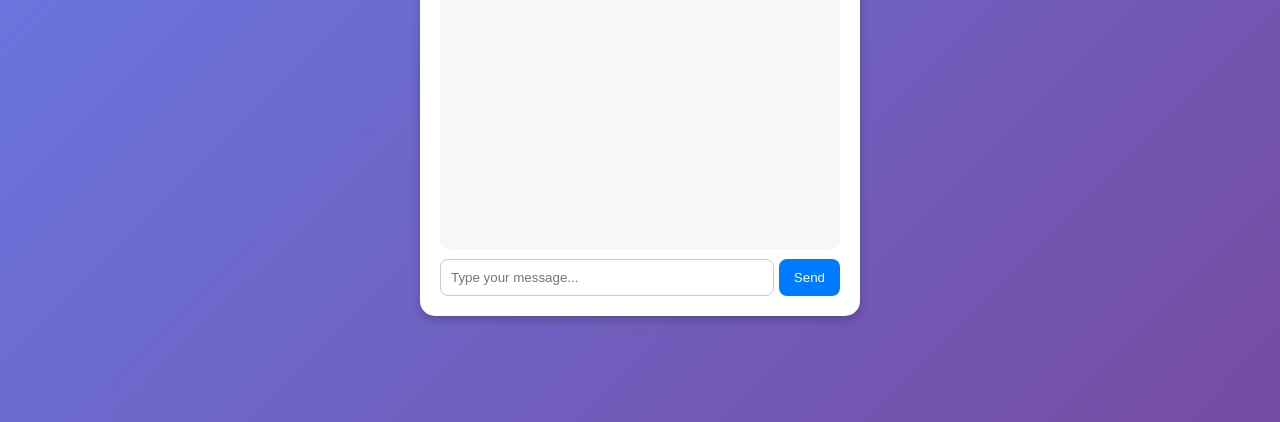
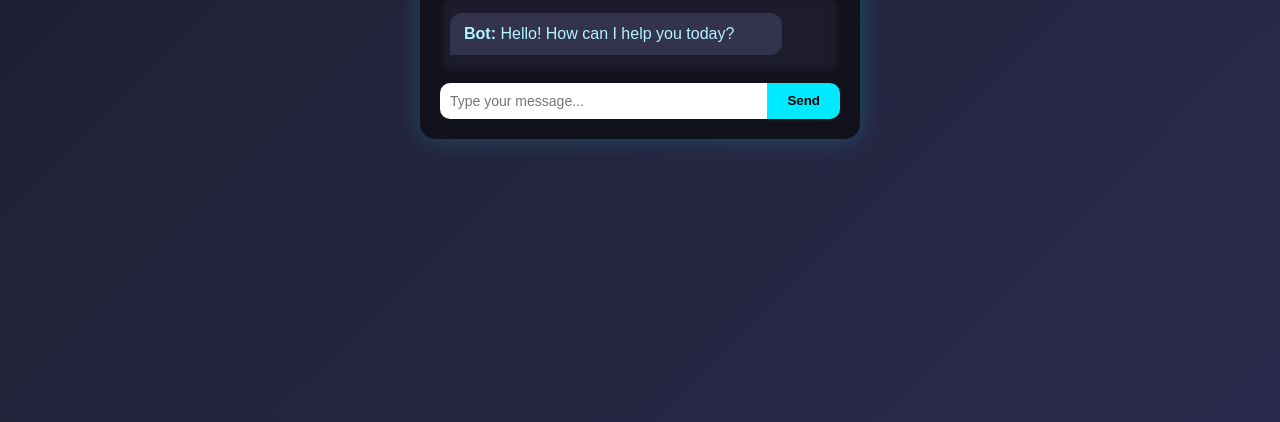
Before and after one commit to tanveergurman62-creator/javis, a plain HTML site: page index.html in a window 1280 px wide. Shown: the part 378-800 px from the top of the page. Drawn offline with Linux system fonts and the light colour scheme.

Commit message:
Update style.css

```diff
--- a/style.css
+++ b/style.css
@@ -1,6 +1,7 @@
 body {
-  font-family: Arial, sans-serif;
-  background: linear-gradient(135deg, #667eea, #764ba2);
+  background: linear-gradient(135deg, #1e1e2e, #2a2a4e);
+  font-family: "Poppins", sans-serif;
+  color: #fff;
   display: flex;
   justify-content: center;
   align-items: center;
@@ -9,60 +10,82 @@ body {
 }
 
 .chat-container {
-  background-color: white;
+  background: #12121c;
+  border-radius: 15px;
   width: 400px;
-  border-radius: 15px;
+  max-width: 90%;
   padding: 20px;
-  box-shadow: 0 4px 10px rgba(0,0,0,0.2);
+  box-shadow: 0 0 25px rgba(0, 255, 255, 0.2);
+  display: flex;
+  flex-direction: column;
 }
 
 h1 {
   text-align: center;
-  color: #333;
+  color: #00eaff;
+  margin-bottom: 10px;
 }
 
 .chat-box {
-  height: 400px;
+  flex: 1;
+  background-color: #1c1c2c;
+  border-radius: 10px;
+  padding: 10px;
   overflow-y: auto;
-  background: #f7f7f7;
-  padding: 10px;
-  border-radius: 10px;
-  margin-bottom: 10px;
+  max-height: 450px;
+  box-shadow: inset 0 0 10px rgba(0, 0, 0, 0.5);
+}
+
+.user-message,
+.bot-message {
+  margin: 8px 0;
+  padding: 10px 14px;
+  border-radius: 12px;
+  line-height: 1.4em;
+  word-wrap: break-word;
+}
+
+.user-message {
+  background-color: #007bff;
+  color: white;
+  align-self: flex-end;
+  max-width: 80%;
+  border-bottom-right-radius: 0;
 }
 
 .bot-message {
-  background-color: #e1e1e1;
-  padding: 8px;
-  border-radius: 8px;
-  margin: 5px 0;
-}
-
-.user-message {
-  background-color: #cce5ff;
-  padding: 8px;
-  border-radius: 8px;
-  text-align: right;
-  margin: 5px 0;
+  background-color: #33334d;
+  color: #b3f5ff;
+  align-self: flex-start;
+  max-width: 80%;
+  border-bottom-left-radius: 0;
 }
 
 .input-area {
   display: flex;
+  margin-top: 10px;
 }
 
 #user-input {
   flex: 1;
   padding: 10px;
-  border-radius: 8px;
-  border: 1px solid #ccc;
+  border: none;
+  border-radius: 10px 0 0 10px;
   outline: none;
+  font-size: 14px;
 }
 
 #send-btn {
-  padding: 10px 15px;
-  background-color: #007bff;
-  color: white;
+  padding: 10px 20px;
   border: none;
-  border-radius: 8px;
-  margin-left: 5px;
+  background-color: #00eaff;
+  color: #000;
+  font-weight: bold;
+  border-radius: 0 10px 10px 0;
   cursor: pointer;
+  transition: background 0.3s;
 }
+
+#send-btn:hover {
+  background-color: #00c4d6;
+}
```
